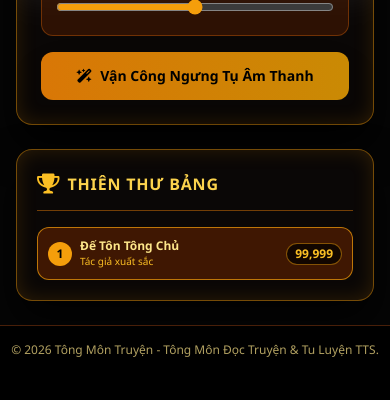
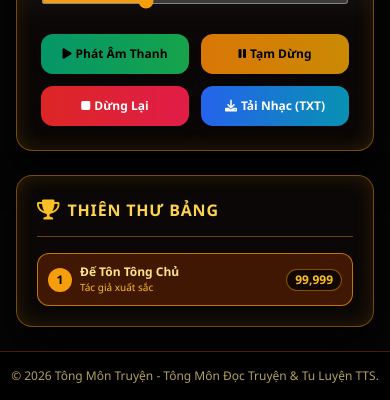
Before and after one commit to Thanh-art123/tts-appp, a Flask app: page / in a window 390 px wide; the page is wider, and only the part inside the window is pictured. Shown: the part 845-1245 px from the top of that part. Before the commit the page ends 1202 px from the top of that part, so only its background shows below. Run offline with Flask 3, Linux system fonts and the light colour scheme; some libraries are stand-ins or nearby versions.

Commit message:
Update index.html

```diff
--- a/templates/index.html
+++ b/templates/index.html
@@ -2,139 +2,155 @@
 {% block title %}Nghe Giảng Kinh - Tông Môn Tu Luyện{% endblock %}
 
 {% block content %}
-<div class="panel-3d rounded-2xl p-6 relative">
-    <h2 class="text-lg font-bold text-amber-400 border-b border-amber-600/40 pb-3 mb-4 flex items-center space-x-2">
-        <i class="fa-solid fa-feather-pointed"></i>
+<div class="panel-3d rounded-2xl p-6 relative space-y-6">
+    <h2 class="text-lg font-bold text-amber-400 border-b border-amber-600/40 pb-3 flex items-center space-x-2">
+        <i class="fa-solid fa-scroll text-amber-500"></i>
         <span>Chuyển Văn Bản Thành Giọng Đọc Thần Âm</span>
     </h2>
 
-    <form id="tts-form" onsubmit="handleTTS(event)" class="space-y-4">
+    <div class="space-y-4">
         <div>
             <label class="block text-xs font-semibold text-amber-200/90 mb-1">Khẩu quyết văn bản cần ngưng tụ:</label>
-            <textarea id="tts-text" rows="4" placeholder="Nhập nội dung truyện cần đọc..." class="w-full p-3 rounded-xl border border-amber-600/50 focus:ring-2 focus:ring-amber-500 focus:outline-none bg-black/75 text-amber-100 placeholder-amber-700/70 shadow-inner" required></textarea>
+            <textarea id="tts-text" rows="4" placeholder="Nhập nội dung cần đọc tại đây..." class="w-full p-3 rounded-xl border border-amber-600/50 focus:ring-2 focus:ring-amber-500 focus:outline-none bg-black/75 text-amber-100 placeholder-amber-700/70 shadow-inner" required>Một khoảng lặng kéo dài. Cuối cùng, giọng nói kia chỉ để lại hai chữ: Tạm biệt.</textarea>
         </div>
 
-        <div class="grid grid-cols-1 md:grid-cols-3 gap-3 bg-amber-950/60 p-3.5 rounded-xl border border-amber-700/50">
+        <div class="grid grid-cols-1 sm:grid-cols-3 gap-4">
+            <!-- Chọn Giọng Tôn Giả -->
             <div>
                 <label class="block text-xs font-bold text-amber-300 mb-1">Giọng Tôn Giả (Đổi trực tiếp):</label>
-                <select id="tts-voice" onchange="autoReGenerate()" class="w-full p-2.5 rounded-lg border border-amber-600/60 bg-black text-xs font-semibold text-amber-200 outline-none">
-                    <option value="vi-VN-HoaiMyNeural">Hoài Mỹ (Nữ - Thanh thoát)</option>
-                    <option value="vi-VN-NamMinhNeural">Nam Minh (Nam - Uy nghiêm)</option>
+                <select id="voice-select" class="w-full p-2.5 rounded-lg border border-amber-600/60 bg-black text-xs font-semibold text-amber-200 outline-none">
+                    <!-- Sẽ được nạp tự động giọng tiếng Việt -->
                 </select>
             </div>
+
+            <!-- Tốc độ đọc -->
             <div>
-                <div class="flex justify-between text-xs font-bold text-amber-300 mb-1">
-                    <span>Tốc độ đọc (Trực tiếp):</span>
-                    <span id="rate-val" class="text-amber-400">1.0x</span>
+                <div class="flex justify-between text-xs text-amber-200 mb-1">
+                    <span class="font-bold text-amber-300">Tốc độ đọc:</span>
+                    <span id="rate-val" class="font-bold text-amber-400">1.0x</span>
                 </div>
-                <input type="range" min="0.5" max="2.0" step="0.1" value="1.0" id="tts-rate" oninput="updateAudioRate(this.value)" class="w-full accent-amber-500 mt-2">
+                <input type="range" id="rate-range" min="0.8" max="3.5" step="0.1" value="1.0" oninput="updateRateDisplay(this.value)" class="w-full h-1.5 accent-amber-500 rounded-lg cursor-pointer">
             </div>
+
+            <!-- Cao độ Hz -->
             <div>
-                <div class="flex justify-between text-xs font-bold text-amber-300 mb-1">
-                    <span>Cao độ Hz (Đổi trực tiếp):</span>
-                    <span id="pitch-val" class="text-amber-400">0Hz</span>
+                <div class="flex justify-between text-xs text-amber-200 mb-1">
+                    <span class="font-bold text-amber-300">Cao độ Hz:</span>
+                    <span id="pitch-val" class="font-bold text-amber-400">1.0</span>
                 </div>
-                <input type="range" min="-200" max="200" value="0" id="tts-pitch" onchange="autoReGenerate()" oninput="document.getElementById('pitch-val').innerText = this.value + 'Hz'" class="w-full accent-amber-500 mt-2">
+                <input type="range" id="pitch-range" min="0.5" max="2.0" step="0.1" value="1.0" oninput="updatePitchDisplay(this.value)" class="w-full h-1.5 accent-amber-500 rounded-lg cursor-pointer">
             </div>
         </div>
 
-        <button type="submit" id="submit-btn" class="w-full bg-gradient-to-r from-amber-600 to-yellow-600 hover:from-amber-500 hover:to-yellow-500 text-black font-extrabold py-3.5 rounded-xl shadow-2xl transition flex items-center justify-center space-x-2 text-sm">
-            <i class="fa-solid fa-wand-magic-sparkles"></i>
-            <span>Vận Công Ngưng Tụ Âm Thanh</span>
-        </button>
-    </form>
-
-    <div id="audio-result-container" class="mt-6 hidden p-4 bg-amber-950/95 border border-amber-500/70 rounded-xl shadow-2xl">
-        <div class="flex justify-between items-center mb-2">
-            <p class="text-xs font-bold text-amber-300 flex items-center space-x-2">
-                <i class="fa-solid fa-circle-check text-emerald-400"></i>
-                <span>Linh Âm Đã Tụ (Tự động đổi Giọng / Pitch Hz giữ nguyên vị trí đang nghe):</span>
-            </p>
-            <a id="download-btn" href="#" download="tu-tien-audio.mp3" class="text-xs bg-amber-500 hover:bg-amber-400 text-black font-extrabold px-3 py-1.5 rounded-lg shadow transition flex items-center space-x-1">
+        <!-- CÁC NÚT ĐIỀU KHIỂN THỰC THI -->
+        <div class="grid grid-cols-2 sm:grid-cols-4 gap-3 pt-2">
+            <button onclick="startSpeech()" class="bg-gradient-to-r from-emerald-600 to-green-600 hover:from-emerald-500 hover:to-green-500 text-black font-extrabold py-3 rounded-xl shadow-lg transition flex items-center justify-center space-x-1 text-xs">
+                <i class="fa-solid fa-play"></i>
+                <span>Phát Âm Thanh</span>
+            </button>
+            <button onclick="pauseSpeech()" class="bg-gradient-to-r from-amber-600 to-yellow-600 hover:from-amber-500 hover:to-yellow-500 text-black font-extrabold py-3 rounded-xl shadow-lg transition flex items-center justify-center space-x-1 text-xs">
+                <i class="fa-solid fa-pause"></i>
+                <span>Tạm Dừng</span>
+            </button>
+            <button onclick="stopSpeech()" class="bg-gradient-to-r from-red-600 to-rose-600 hover:from-red-500 hover:to-rose-500 text-white font-extrabold py-3 rounded-xl shadow-lg transition flex items-center justify-center space-x-1 text-xs">
+                <i class="fa-solid fa-stop"></i>
+                <span>Dừng Lại</span>
+            </button>
+            <button onclick="downloadAudioFile()" class="bg-gradient-to-r from-blue-600 to-cyan-600 hover:from-blue-500 hover:to-cyan-500 text-white font-extrabold py-3 rounded-xl shadow-lg transition flex items-center justify-center space-x-1 text-xs">
                 <i class="fa-solid fa-download"></i>
-                <span>Tải Về Động Phủ</span>
-            </a>
+                <span>Tải Nhạc (TXT)</span>
+            </button>
         </div>
-        <audio id="audio-player" controls class="w-full rounded-lg accent-amber-500"></audio>
     </div>
 </div>
 {% endblock %}
 
 {% block scripts %}
 <script>
-    document.getElementById('nav-home').classList.add('active');
+    let synth = window.speechSynthesis;
+    let voices = [];
+    let currentUtterance = null;
 
-    function updateAudioRate(val) {
-        document.getElementById('rate-val').innerText = parseFloat(val).toFixed(1) + 'x';
-        const audioPlayer = document.getElementById('audio-player');
-        if (audioPlayer) {
-            audioPlayer.playbackRate = parseFloat(val);
+    function populateVoices() {
+        voices = synth.getVoices().filter(v => v.lang.includes('vi') || v.lang.includes('VN'));
+        const voiceSelect = document.getElementById('voice-select');
+        voiceSelect.innerHTML = '';
+
+        if (voices.length === 0) {
+            voices = synth.getVoices(); // Lấy tất cả nếu thiết bị không lọc sẵn mã vi
+        }
+
+        voices.forEach((voice, index) => {
+            const option = document.createElement('option');
+            option.value = index;
+            option.textContent = `${voice.name} (${voice.lang})`;
+            voiceSelect.appendChild(option);
+        });
+    }
+
+    populateVoices();
+    if (synth.onvoiceschanged !== undefined) {
+        synth.onvoiceschanged = populateVoices;
+    }
+
+    function updateRateDisplay(val) {
+        document.getElementById('rate-val').innerText = parseFloat(val).toFixed(1) + "x";
+    }
+
+    function updatePitchDisplay(val) {
+        document.getElementById('pitch-val').innerText = parseFloat(val).toFixed(1);
+    }
+
+    function startSpeech() {
+        const text = document.getElementById('tts-text').value.trim();
+        if (!text) {
+            alert("Xin hãy nhập nội dung cần đọc!");
+            return;
+        }
+
+        if (synth.paused) {
+            synth.resume();
+            return;
+        }
+
+        synth.cancel();
+
+        currentUtterance = new SpeechSynthesisUtterance(text);
+        const voiceIndex = document.getElementById('voice-select').value;
+        if (voices[voiceIndex]) {
+            currentUtterance.voice = voices[voiceIndex];
+        }
+
+        currentUtterance.rate = parseFloat(document.getElementById('rate-range').value);
+        currentUtterance.pitch = parseFloat(document.getElementById('pitch-range').value);
+
+        synth.speak(currentUtterance);
+    }
+
+    function pauseSpeech() {
+        if (synth.speaking && !synth.paused) {
+            synth.pause();
         }
     }
 
-    // Tự động tái ngưng tụ khi đổi Giọng hoặc kéo Pitch Hz mà không làm ngắt vị trí đang nghe
-    function autoReGenerate() {
-        const audioPlayer = document.getElementById('audio-player');
-        if (audioPlayer && !audioPlayer.paused && audioPlayer.src) {
-            const currentTime = audioPlayer.currentTime; // Lưu lại giây đang phát
-            handleTTS(null, currentTime);
-        }
+    function stopSpeech() {
+        synth.cancel();
     }
 
-    async function handleTTS(event, preserveTime = 0) {
-        if (event) event.preventDefault();
-
-        const text = document.getElementById('tts-text').value;
-        const voice = document.getElementById('tts-voice').value;
-        const rateVal = document.getElementById('tts-rate').value;
-        const ratePercent = Math.round((parseFloat(rateVal) - 1.0) * 100);
-        const pitch = document.getElementById('tts-pitch').value;
-
-        const submitBtn = document.getElementById('submit-btn');
-        const audioContainer = document.getElementById('audio-result-container');
-        const audioPlayer = document.getElementById('audio-player');
-        const downloadBtn = document.getElementById('download-btn');
-
-        if (!preserveTime) {
-            submitBtn.innerText = "⚡ Đang Vận Công Ngưng Tụ Âm Thanh...";
-            submitBtn.disabled = true;
+    function downloadAudioFile() {
+        const text = document.getElementById('tts-text').value.trim();
+        if (!text) {
+            alert("Không có nội dung để tải!");
+            return;
         }
-
-        const formData = new URLSearchParams();
-        formData.append('text', text);
-        formData.append('voice', voice);
-        formData.append('rate', ratePercent);
-        formData.append('pitch', pitch);
-
-        try {
-            const response = await fetch('/tts', {
-                method: 'POST',
-                headers: { 'Content-Type': 'application/x-www-form-urlencoded' },
-                body: formData.toString()
-            });
-
-            if (!response.ok) throw new Error("Lỗi ngưng tụ âm thanh từ server");
-
-            const blob = await response.blob();
-            const audioUrl = URL.createObjectURL(blob);
-
-            audioPlayer.src = audioUrl;
-            downloadBtn.href = audioUrl;
-            audioContainer.classList.remove('hidden');
-
-            audioPlayer.playbackRate = parseFloat(rateVal);
-
-            // Nếu chuyển đổi khi đang phát, nhảy đến vị trí giây đang nghe dở
-            if (preserveTime > 0) {
-                audioPlayer.currentTime = preserveTime;
-            }
-            audioPlayer.play();
-        } catch (error) {
-            alert("Thất bại: " + error.message);
-        } finally {
-            submitBtn.innerHTML = '<i class="fa-solid fa-wand-magic-sparkles"></i> <span>Vận Công Ngưng Tụ Âm Thanh</span>';
-            submitBtn.disabled = false;
-        }
+        const blob = new Blob([text], { type: 'text/plain;charset=utf-8' });
+        const url = URL.createObjectURL(blob);
+        const a = document.createElement('a');
+        a.href = url;
+        a.download = 'kinh_van_tu_tien.txt';
+        document.body.appendChild(a);
+        a.click();
+        document.body.removeChild(a);
     }
 </script>
 {% endblock %}
```
